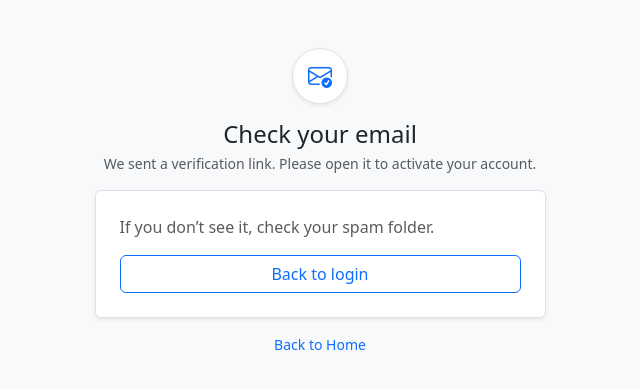
After one commit to ChristianRM-dev/uwindsor-findit, a Django app: page /auth/verify-email-sent/ in a window 1280 px wide. The commit adds this page. Shown: the top 389 px of the page, without its empty margins (320-960 px from the left). Run offline with Django 5.2, Linux system fonts and the light colour scheme.

Commit message:
Basic auth flow

```diff
--- /dev/null
+++ b/apps/users/services/email_verification.py
@@ -0,0 +1,45 @@
+from __future__ import annotations
+
+from dataclasses import dataclass
+from django.conf import settings
+from django.core.mail import send_mail
+from django.core.signing import BadSignature, SignatureExpired, TimestampSigner
+from django.template.loader import render_to_string
+
+
+EMAIL_VERIFY_SALT = "findit-email-verify"
+
+
+def build_absolute_uri(request, path: str) -> str:
+    scheme = "https" if request.is_secure() else "http"
+    return f"{scheme}://{request.get_host()}{path}"
+
+
+def make_verification_token(user_id: int) -> str:
+    signer = TimestampSigner(salt=EMAIL_VERIFY_SALT)
+    return signer.sign(str(user_id))
+
+
+def unsign_verification_token(token: str) -> int:
+    signer = TimestampSigner(salt=EMAIL_VERIFY_SALT)
+    max_age = getattr(settings, "EMAIL_VERIFICATION_TOKEN_MAX_AGE", 60 * 60 * 24)
+
+    unsigned = signer.unsign(token, max_age=max_age)  # may raise
+    return int(unsigned)
+
+
+def send_verification_email(request, user) -> None:
+    token = make_verification_token(user.pk)
+    verify_path = f"/auth/verify-email/{token}/"
+    verify_url = build_absolute_uri(request, verify_path)
+
+    subject = render_to_string("users/emails/verify_email_subject.txt", {}).strip()
+    body = render_to_string("users/emails/verify_email_body.txt", {"verify_url": verify_url})
+
+    send_mail(
+        subject=subject,
+        message=body,
+        from_email=getattr(settings, "DEFAULT_FROM_EMAIL", None),
+        recipient_list=[user.email],
+        fail_silently=False,
+    )
--- /dev/null
+++ b/apps/users/templates/users/emails/verify_email_subject.txt
@@ -0,0 +1 @@
+FindIt - Verify your email
--- /dev/null
+++ b/apps/users/templates/users/verify_email_sent.html
@@ -0,0 +1,25 @@
+{% extends "layouts/auth_base.html" %}
+
+{% block title %}Verify your email | FindIt{% endblock %}
+
+{% block auth_icon %}
+  <i class="bi bi-envelope-check fs-4 text-primary"></i>
+{% endblock %}
+
+{% block auth_title %}Check your email{% endblock %}
+{% block auth_subtitle %}We sent a verification link. Please open it to activate your account.{% endblock %}
+
+{% block auth_body %}
+<p class="text-muted mb-0">
+  If you don’t see it, check your spam folder.
+</p>
+<div class="mt-3">
+  <a class="btn btn-outline-primary w-100" href="{% url 'users:login' %}">
+    Back to login
+  </a>
+</div>
+{% endblock %}
+
+{% block auth_footer %}
+  <a class="text-decoration-none" href="{% url 'core:home' %}">Back to Home</a>
+{% endblock %}
--- a/apps/users/urls.py
+++ b/apps/users/urls.py
@@ -1,4 +1,4 @@
-from django.urls import path
+from django.urls import path, reverse_lazy
 from django.contrib.auth import views as auth_views
 
 from . import views
@@ -10,7 +10,6 @@ urlpatterns = [
     path("login/", views.login_view, name="login"),
     path("logout/", views.logout_view, name="logout"),
 
-    # Password reset flow
     path("password-recovery/", views.password_recovery_view, name="password_recovery"),
 
     path(
@@ -19,7 +18,7 @@ urlpatterns = [
             template_name="users/password_recovery.html",
             email_template_name="users/emails/password_reset_email.txt",
             subject_template_name="users/emails/password_reset_subject.txt",
-            success_url="/password-reset/done/",
+            success_url=reverse_lazy("users:password_reset_done"),
         ),
         name="password_reset",
     ),
@@ -34,7 +33,7 @@ urlpatterns = [
         "reset/<uidb64>/<token>/",
         auth_views.PasswordResetConfirmView.as_view(
             template_name="users/password_reset_confirm.html",
-            success_url="/reset/done/",
+            success_url=reverse_lazy("users:password_reset_complete"),
         ),
         name="password_reset_confirm",
     ),
@@ -45,4 +44,7 @@ urlpatterns = [
         ),
         name="password_reset_complete",
     ),
+
+    path("verify-email/<str:token>/", views.verify_email_view, name="verify_email"),
+    path("verify-email-sent/", views.verify_email_sent_view, name="verify_email_sent"),
 ]
--- a/apps/users/views.py
+++ b/apps/users/views.py
@@ -1,11 +1,15 @@
 from django.contrib import messages
-from django.contrib.auth import authenticate, login, logout
+from django.contrib.auth import login, logout
 from django.contrib.auth.forms import AuthenticationForm
 from django.http import HttpRequest, HttpResponse
 from django.shortcuts import redirect, render
 from django.views.decorators.http import require_http_methods, require_POST
+from django.core.signing import BadSignature, SignatureExpired
+from django.contrib.auth import get_user_model
 
 from .forms import RegisterForm
+from .services.registration import create_user_from_register_form, handle_post_registration
+from .services.email_verification import unsign_verification_token
 
 
 @require_http_methods(["GET", "POST"])
@@ -17,17 +21,20 @@ def register_view(request: HttpRequest) -> HttpResponse:
 
     if request.method == "POST":
         if form.is_valid():
-            user = form.save()
+            user = create_user_from_register_form(form)
+            raw_password = form.cleaned_data.get("password1")
 
-            raw_password = form.cleaned_data.get("password1")
-            authed = authenticate(request, username=user.username, password=raw_password)
+            result = handle_post_registration(request, user, raw_password)
 
-            if authed is not None:
-                login(request, authed)
-            else:
-                # Fallback: login directly
-                login(request, user)
+            if result["verification_required"]:
+                messages.info(
+                    request,
+                    "We sent a verification email. Please confirm to activate your account.",
+                )
+                return redirect("users:verify_email_sent")
 
+            authed = result["authed_user"]
+            login(request, authed or user)
             messages.success(request, "Account created successfully.")
             return redirect("core:dashboard")
 
@@ -45,7 +52,13 @@ def login_view(request: HttpRequest) -> HttpResponse:
 
     if request.method == "POST":
         if form.is_valid():
-            login(request, form.get_user())
+            user = form.get_user()
+
+            if not user.is_active:
+                messages.error(request, "Your account is not active. Please verify your email first.")
+                return render(request, "users/login.html", {"form": form})
+
+            login(request, user)
             messages.success(request, "Welcome back!")
             return redirect("core:dashboard")
 
@@ -63,11 +76,42 @@ def logout_view(request: HttpRequest) -> HttpResponse:
 
 @require_http_methods(["GET"])
 def password_recovery_view(request: HttpRequest) -> HttpResponse:
-    """
-    This view only renders the password recovery page.
-    The real reset flow is handled by Django's built-in auth views (PasswordResetView, etc.).
-    """
     if request.user.is_authenticated:
         return redirect("core:dashboard")
+    return render(request, "users/password_recovery.html")
 
-    return render(request, "users/password_recovery.html")
+
+@require_http_methods(["GET"])
+def verify_email_sent_view(request: HttpRequest) -> HttpResponse:
+    if request.user.is_authenticated:
+        return redirect("core:dashboard")
+    return render(request, "users/verify_email_sent.html")
+
+
+@require_http_methods(["GET"])
+def verify_email_view(request: HttpRequest, token: str) -> HttpResponse:
+    try:
+        user_id = unsign_verification_token(token)
+    except SignatureExpired:
+        messages.error(request, "Verification link expired. Please request a new link.")
+        return redirect("users:login")
+    except (BadSignature, ValueError):
+        messages.error(request, "Invalid verification link.")
+        return redirect("users:login")
+
+    User = get_user_model()
+
+    try:
+        user = User.objects.get(pk=user_id)
+    except User.DoesNotExist:
+        messages.error(request, "Account not found.")
+        return redirect("users:login")
+
+    if user.is_active:
+        messages.info(request, "Email already verified. You can login.")
+        return redirect("users:login")
+
+    user.is_active = True
+    user.save(update_fields=["is_active"])
+    messages.success(request, "Email verified successfully. You can now login.")
+    return redirect("users:login")
--- a/config/settings.py
+++ b/config/settings.py
@@ -156,3 +156,9 @@ LOGOUT_REDIRECT_URL = "/"
 # Email settings
 EMAIL_BACKEND = "django.core.mail.backends.console.EmailBackend"
 DEFAULT_FROM_EMAIL = "no-reply@findit.local"
+
+# Email verification toggle
+REQUIRE_EMAIL_VERIFICATION = False
+
+# Token expiration (seconds)
+EMAIL_VERIFICATION_TOKEN_MAX_AGE = 60 * 60 * 24  # 24h
```
Also changed, not shown: apps/users/services/registration.py (added, +43 -0 lines), apps/users/templates/users/emails/verify_email_body.txt (added, +10 -0 lines), apps/users/templates/users/login.html (+18 -19 lines), apps/users/templates/users/password_reset_confirm.html (+32 -7 lines).
